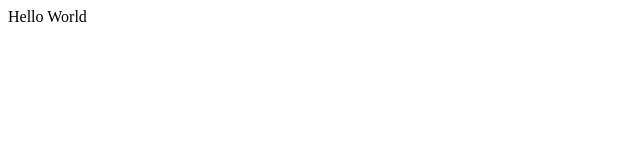
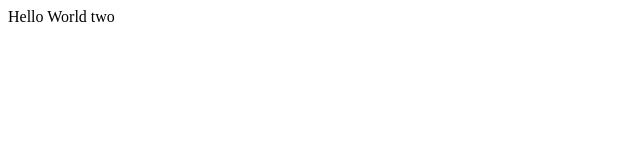
Before and after one commit to jpdc-developer/git-tutorial, a plain HTML site: page index.html in a window 1280 px wide. Shown: the full height of the page, 0-640 px from the left. Drawn offline with Linux system fonts and the light colour scheme.

Commit message:
added 'two'

```diff
--- a/index.html
+++ b/index.html
@@ -6,5 +6,6 @@
 </head>
 <body>
     Hello World
+    two
 </body>
 </html>
```
